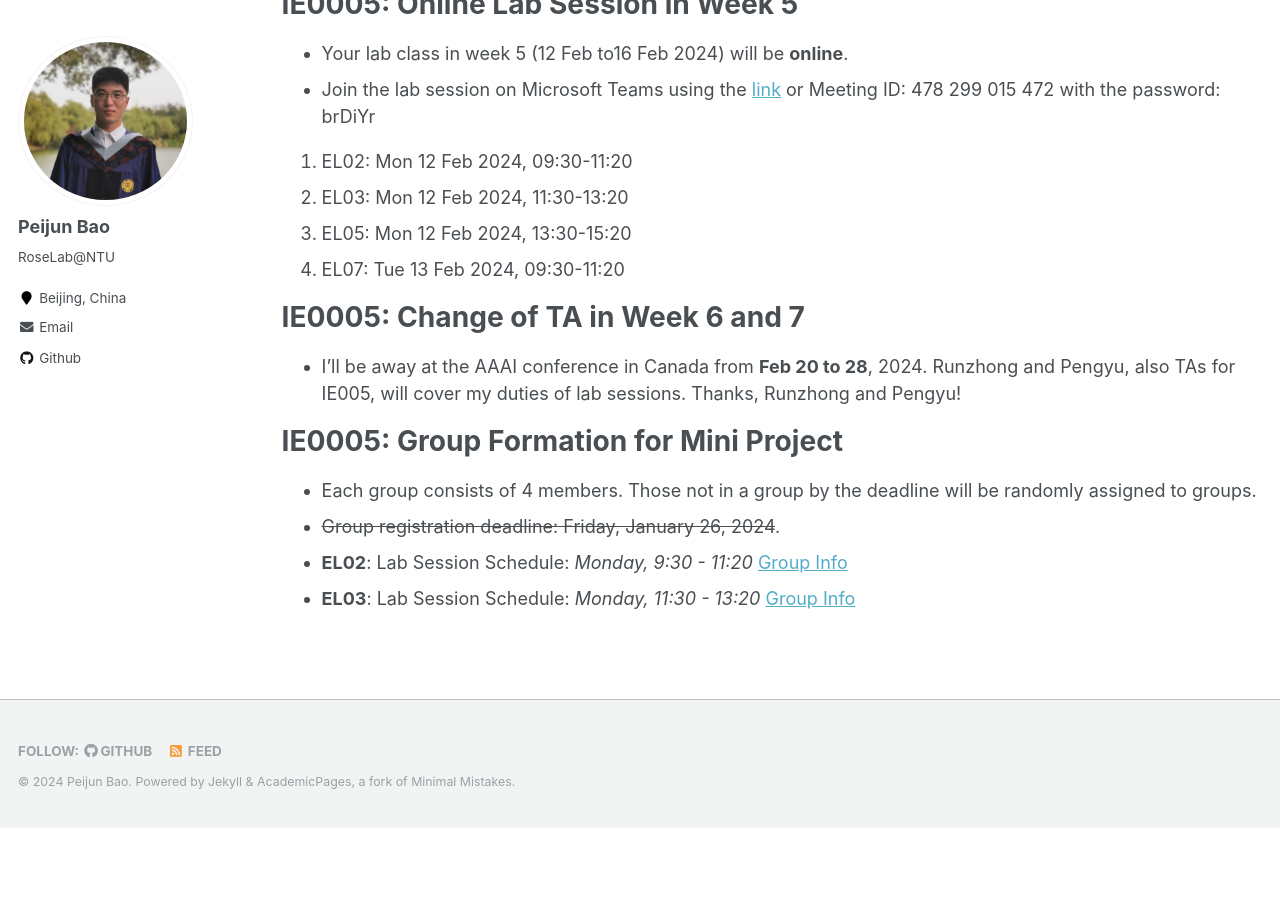
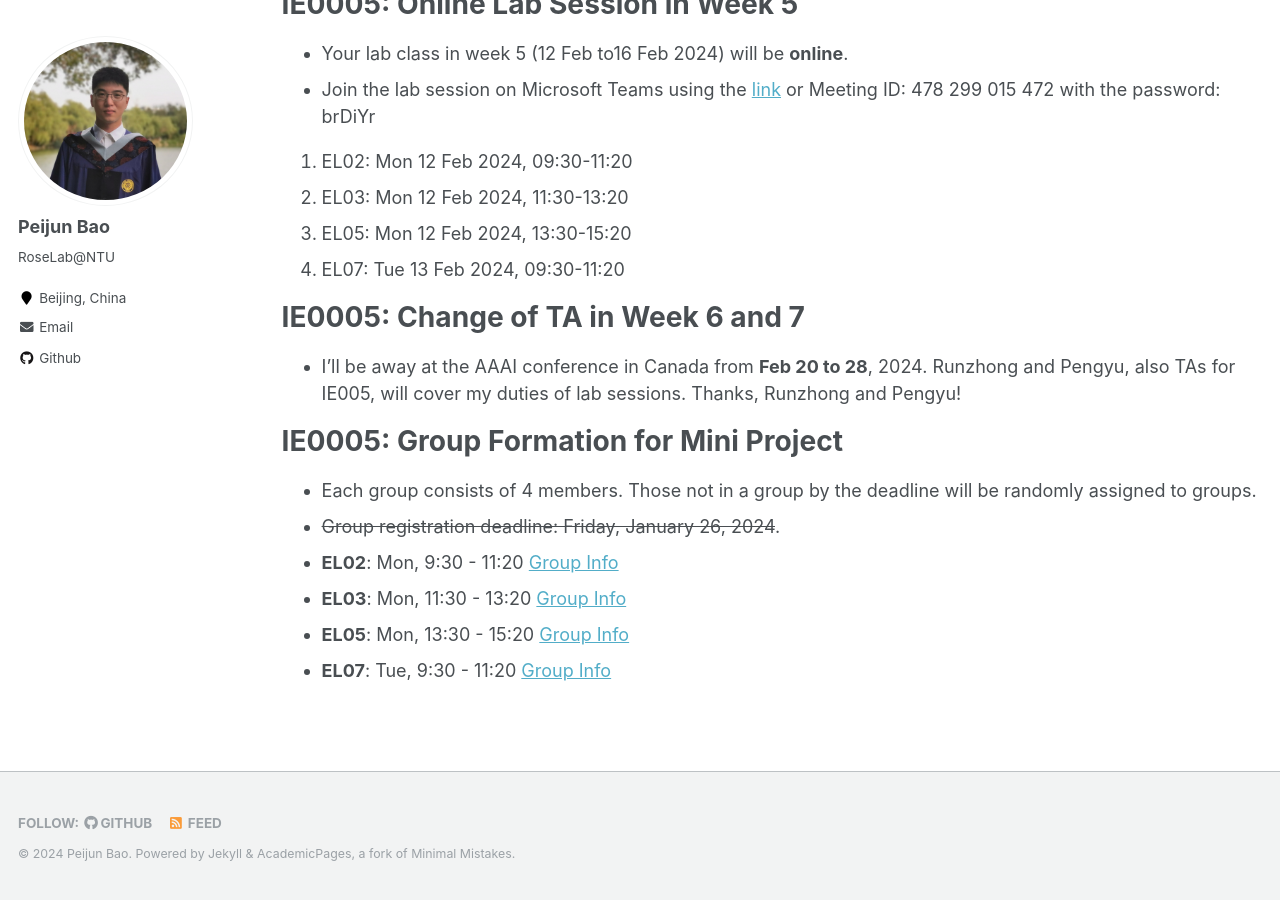
Before and after one commit to baopj/baopj.github.io, a Jekyll site: the page built from _pages/Course.md, in a window 1280 px wide and 900 px high, scrolled down 552 px. Built offline with Jekyll 4.4.1, drawn with Linux system fonts in a browser that asks for light colours; before the commit the page ends 1380 px from its top, so only the background shows below that.

Commit message:
Update Course.md

```diff
--- a/_pages/Course.md
+++ b/_pages/Course.md
@@ -25,5 +25,7 @@ To visit this page, you can
 # IE0005: Group Formation for Mini Project
 - Each group consists of 4 members. Those not in a group by the deadline will be randomly assigned to groups.
 - <del>Group registration deadline: Friday, January 26, 2024</del>.
-- **EL02**: Lab Session Schedule: *Monday, 9:30 - 11:20*  [Group Info](https://docs.google.com/spreadsheets/d/1evCmdrF5lygupPDoQHVzwdcB-urkrGARy2joQOeklbc)
-- **EL03**: Lab Session Schedule: *Monday, 11:30 - 13:20* [Group Info](https://docs.google.com/spreadsheets/d/1aUSOMDJob0KzTtVo3SXQq347cvpRR9EvQMuIw9jtwKY)
+- **EL02**: Mon, 9:30 - 11:20  [Group Info](https://docs.google.com/spreadsheets/d/1evCmdrF5lygupPDoQHVzwdcB-urkrGARy2joQOeklbc)
+- **EL03**: Mon, 11:30 - 13:20 [Group Info](https://docs.google.com/spreadsheets/d/1aUSOMDJob0KzTtVo3SXQq347cvpRR9EvQMuIw9jtwKY)
+- **EL05**: Mon, 13:30 - 15:20 [Group Info](https://docs.google.com/spreadsheets/d/1KQ2i9b7nIkLm7rHrdHm31kqhH_P1ZTMQKynIgdsj4eQ/)
+- **EL07**: Tue, 9:30 - 11:20 [Group Info](https://docs.google.com/spreadsheets/d/1yOqa7CF7cSCC3tdBGQX4OXrbUypRrzRVjERSDaskZJ8)
```
